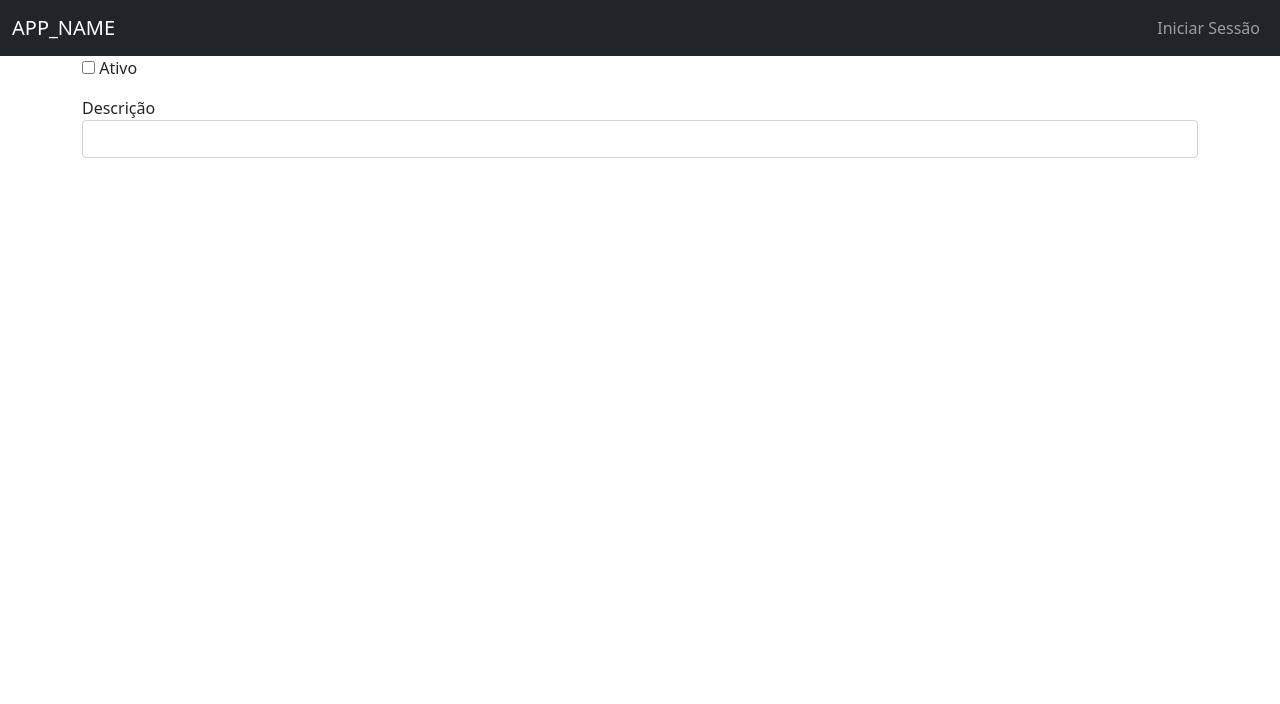
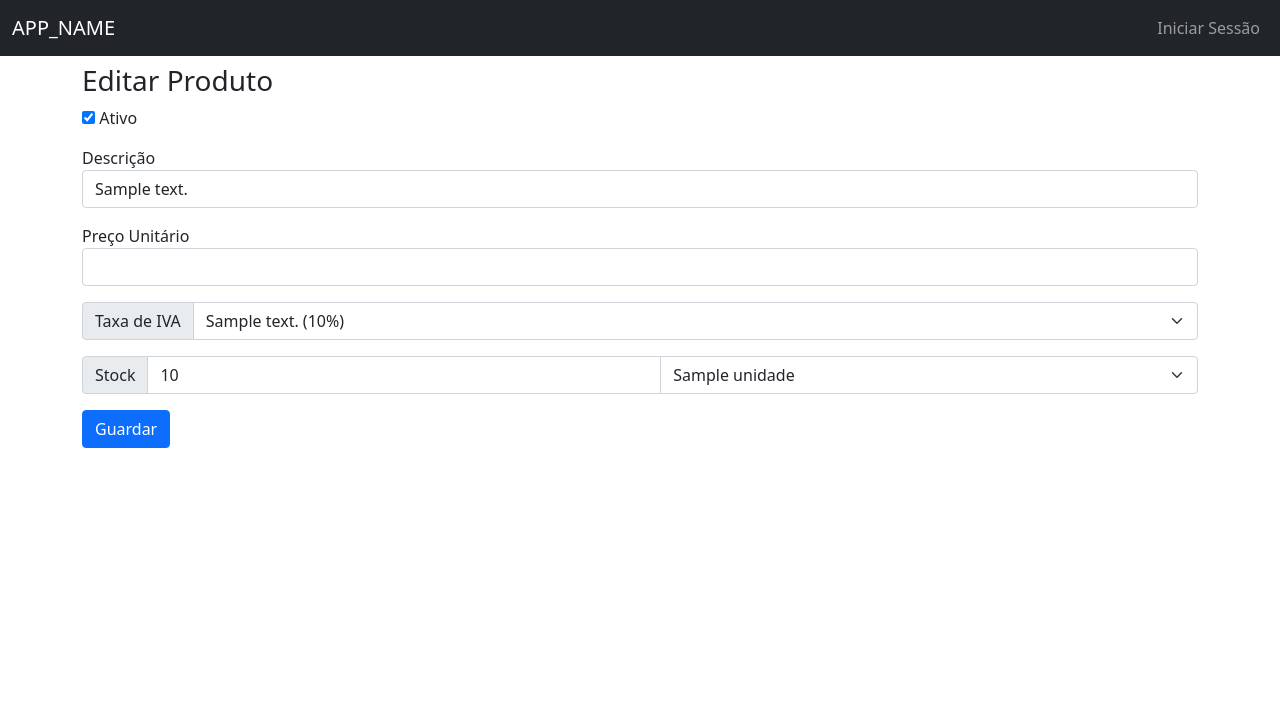
Before and after one commit to JoaoRodrigoGoncalves/PSI_PWS_PL1-A, a PHP site: the page made by view/produto/edit.php in a window 1280 px wide. Shown: the top 704 px of the page. Run offline with PHP 8.4, Linux system fonts and the light colour scheme; the template is opened without the code that fills it: most values are stand-ins (such as "Sample title", 1, 10 or a date in 2020); some libraries are stand-ins or nearby versions.

Commit message:
Finalizados produtos e atualizadas relações e tabelas da base de dados

```diff
--- a/database.sql
+++ b/database.sql
@@ -65,10 +65,10 @@ CREATE TABLE produtos (
     ativo TINYINT(1) DEFAULT 1 NOT NULL COMMENT 'Estado ativo ou não do produto',
     descricao VARCHAR(100) NOT NULL COMMENT 'Descrição do produto',
     preco_unitario DECIMAL(10 , 2 ) NOT NULL COMMENT 'Preço do produto',
-    iva_id INTEGER NOT NULL COMMENT 'Identificador do iva do produto',
+    taxa_id INTEGER NOT NULL COMMENT 'Identificador do iva do produto',
     unidade_id INTEGER NOT NULL COMMENT 'Identificador tipo de unidade do produto',
     stock FLOAT NOT NULL COMMENT 'Numero de stock do produto',
-    CONSTRAINT IDIVA_P_FK FOREIGN KEY (iva_id)
+    CONSTRAINT IDTAXA_P_FK FOREIGN KEY (taxa_id)
         REFERENCES taxas (id),
     CONSTRAINT IDUNIDADE_FK FOREIGN KEY (unidade_id)
         REFERENCES unidades (id)
--- a/models/Taxas.php
+++ b/models/Taxa.php
@@ -1,7 +1,7 @@
 <?php
 use ActiveRecord\Model;
 
-    class Taxas extends Model
+    class Taxa extends Model
     {
         static $validates_presence_of = array(
             array('valor', 'message' => 'É necessário indicar o valor da taxa'),
--- a/models/Unidade.php
+++ b/models/Unidade.php
@@ -4,7 +4,5 @@ use ActiveRecord\Model;
 
 class Unidade extends Model
 {
-    static $belongs_to = array(
-      array('produto')
-    );
+
 }
--- a/router.php
+++ b/router.php
@@ -196,6 +196,10 @@ else
                     $controller->index();
                     break;
 
+                case 'show':
+                    $controller->show($_GET['id']);
+                    break;
+
                 case 'create':
                     $controller->create();
                     break;
--- a/view/produto/edit.php
+++ b/view/produto/edit.php
@@ -1,14 +1,45 @@
 <div class="container">
-    <div class="row">
+    <div class="row mt-2">
         <div class="col">
-            <form action="./route.php?c=produto&a=store" method="post">
+            <form action="./router.php?c=produto&a=update&id=<?= $produto->id ?>" method="post">
+                <h3>Editar Produto</h3>
                 <div class="mb-3">
-                    <input type="checkbox" id="ativo" name="ativo">
+                    <input type="checkbox" id="ativo" name="ativo" <?= $produto->ativo ? 'checked' : ''?>>
                     <label for="ativo">Ativo</label>
+                    <?= (isset($produto->errors) ? $produto->errors->on('ativo') : '') ?>
                 </div>
                 <div class="mb-3">
                     <label for="descricao">Descrição</label>
-                    <input type="text" id="descricao" name="descricao" class="form-control">
+                    <input type="text" id="descricao" name="descricao" class="form-control" value="<?= $produto->descricao ?>" required>
+                    <?= (isset($produto->errors) ? $produto->errors->on('descricao') : '') ?>
+                </div>
+                <div class="mb-3">
+                    <label for="preco_unitario">Preço Unitário</label>
+                    <input type="number" step="0.01" id="preco_unitario" name="preco_unitario" class="form-control" value="<?= $produto->preco_unitario ?>" required>
+                    <?= (isset($produto->errors) ? $produto->errors->on('preco_unitario') : '') ?>
+                </div>
+                <div class="input-group mb-3">
+                    <label class="input-group-text" for="taxa_id">Taxa de IVA</label>
+                    <select class="form-select" id="taxa_id" name="taxa_id">
+                        <?php foreach ($taxas_iva as $taxa){ ?>
+                            <option <?= $produto->iva_id == $taxa->id ? 'selected' : '' ?> value="<?= $taxa->id ?>"><?= $taxa->descricao ?> (<?= $taxa->valor ?>%)</option>
+                        <?php } ?>
+                    </select>
+                    <?= (isset($produto->errors) ? $produto->errors->on('taxa_id') : '') ?>
+                </div>
+                <div class="input-group mb-3">
+                    <label class="input-group-text" for="stock">Stock</label>
+                    <input type="number" step="0.01" id="stock" name="stock" class="form-control" value="<?= $produto->stock ?>">
+                    <select id="unidade_id" name="unidade_id" class="form-select">
+                        <?php foreach($unidades as $unidade){ ?>
+                            <option <?= $produto->unidade_id == $unidade->id ? 'selected' : '' ?> value="<?= $unidade->id ?>"><?= $unidade->unidade ?></option>
+                        <?php } ?>
+                    </select>
+                    <?= (isset($produto->errors) ? $produto->errors->on('stock') : '') ?>
+                    <?= (isset($produto->errors) ? $produto->errors->on('unidade_id') : '') ?>
+                </div>
+                <div class="mb-3">
+                    <input type="submit" class="btn btn-primary" value="Guardar">
                 </div>
             </form>
         </div>
--- /dev/null
+++ b/view/produto/show.php
@@ -0,0 +1,5 @@
+Ref: <?= $produto->id ?><br>
+Descrição: <?= $produto->descricao ?><br>
+Preço: <?= $produto->preco_unitario ?>€<br>
+Iva: <?= $produto->taxa->valor ?>%<br>
+Stock: <?= $produto->stock . $produto->unidade->unidade ?>
```
Also changed, not shown: controllers/BaseAuthController.php (+7 -0 lines), controllers/ProdutoController.php (+103 -4 lines), controllers/TaxaController.php (+5 -5 lines), models/Produto.php (+8 -22 lines), view/produto/create.php (+7 -6 lines), view/produto/index.php (+5 -2 lines).
